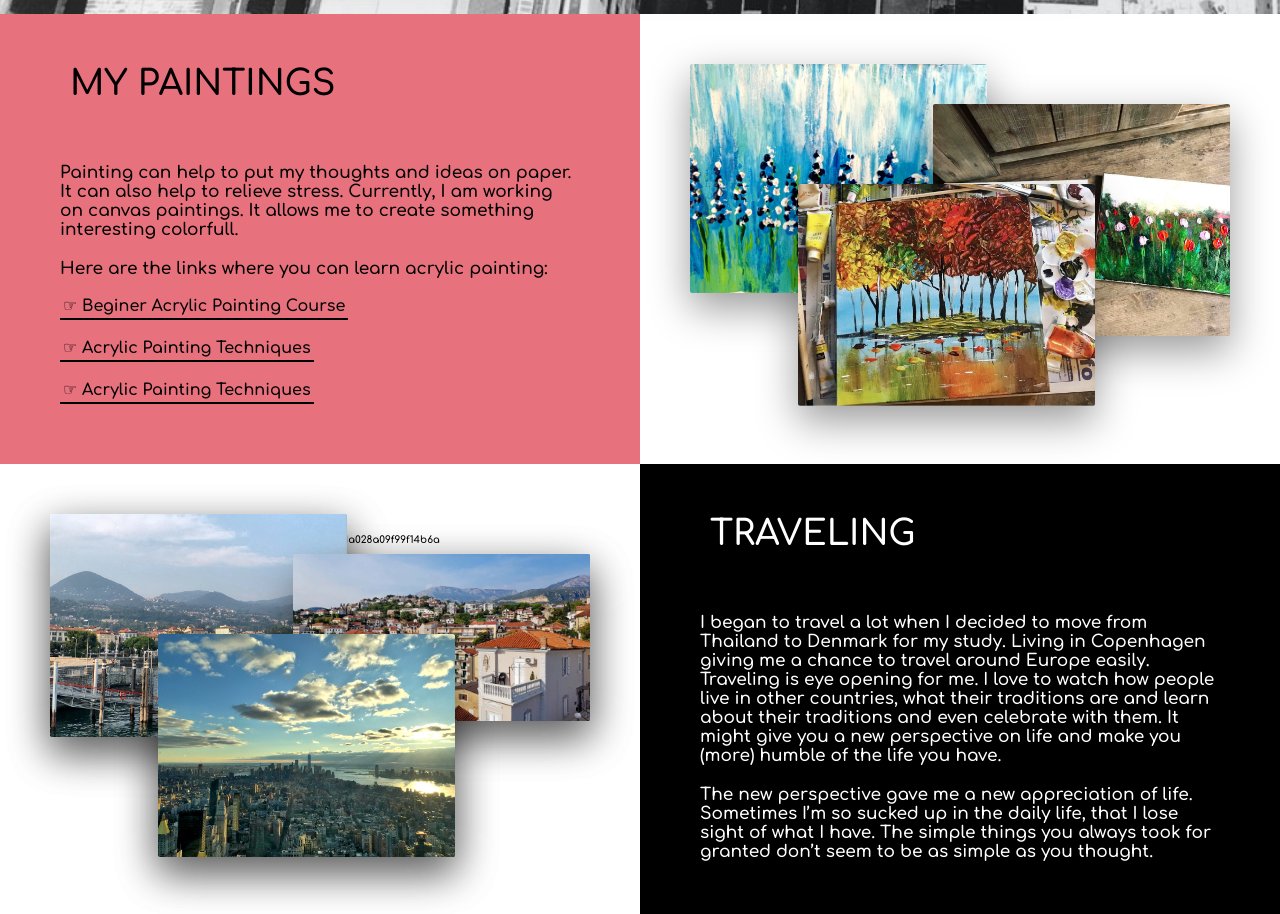
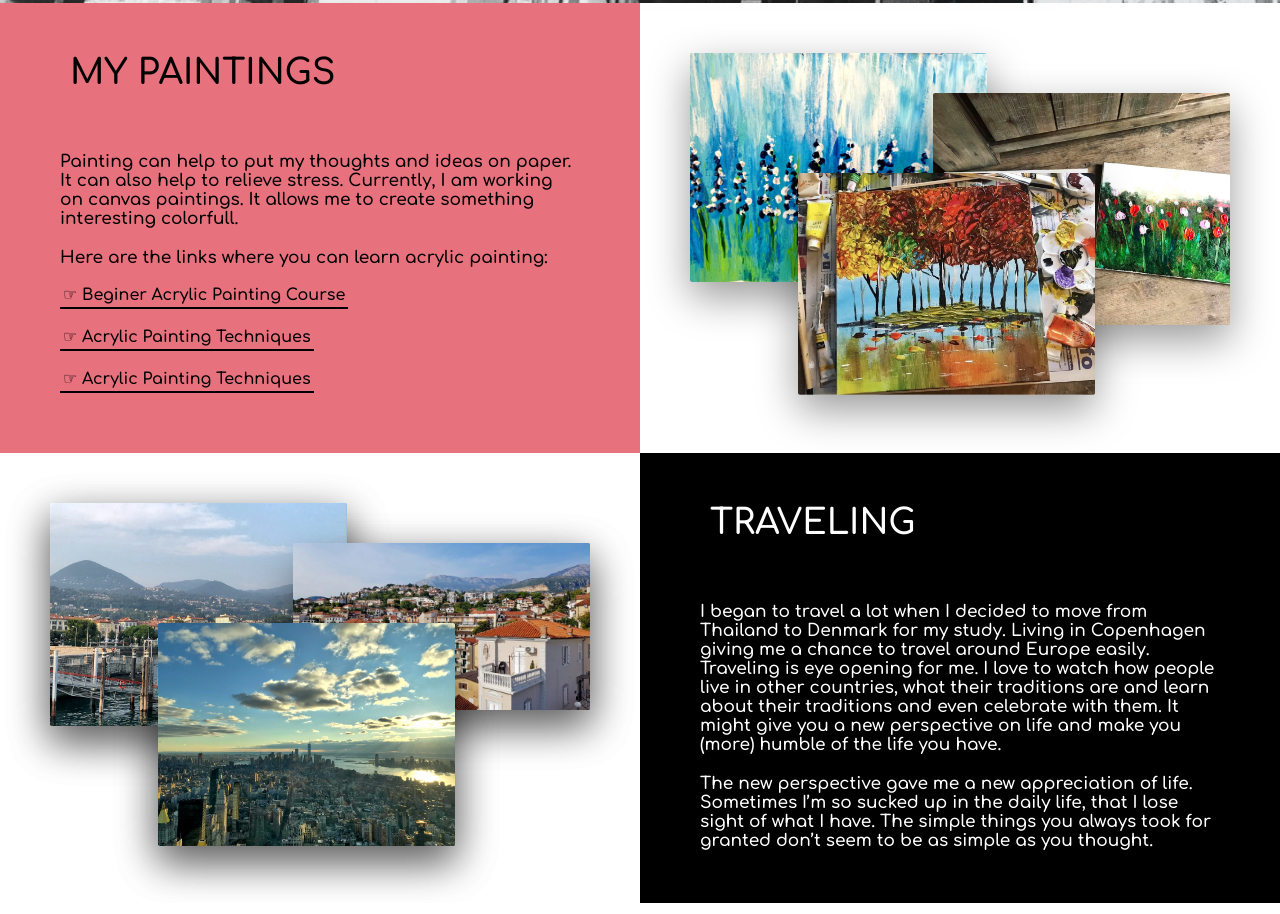
Before and after one commit to webdevelopmentsk/Wild-Code-School-Project-1, a website: page pages/sawi.html in a window 1280 px wide. Shown: the part 3813-4727 px from the top of the page. Drawn offline with nearby package versions, Linux system fonts and the light colour scheme; a web font is replaced by a local one.

Commit message:
erasing aleatory words on the code

```diff
--- a/pages/sawi.html
+++ b/pages/sawi.html
@@ -154,7 +154,7 @@
 
 <!-- Projects that i have done so far-->
 
-]
+
             <section class="sect__havedone" id="sect__havedone">
 
                 <div class="sect__havedone__head">
@@ -333,15 +333,15 @@
             <section class="sect__traveling" id ="sect__traveling">
                 <div class="sect__traveling-2">
                     <div class="composition">
-<<<<<<< HEAD
+
                         <img alt ="sawi_traveling" class="composition__photo composition__photo--p1" src="../img/p5.jpg" alt="Milan view photo">
                         <img alt ="sawi_traveling" class="composition__photo composition__photo--p2" src="../img/p6.jpg" alt="Kotor view photo">
                         <img alt ="sawi_traveling" class="composition__photo composition__photo--p3" src="../img/p4.jpg" alt="Manhatthan view photo">
-=======
+
                         <img alt ="Milan" class="composition__photo composition__photo--p1" src="../img/p5.jpg">
                         <img alt ="Kotor" class="composition__photo composition__photo--p2" src="../img/p6.jpg">
                         <img alt ="New York" class="composition__photo composition__photo--p3" src="../img/p4.jpg">
->>>>>>> 7d5a6c9408e20da540ca2281a028a09f99f14b6a
+
                     </div>
                 </div>
                 <div class="sect__traveling-1">
```
